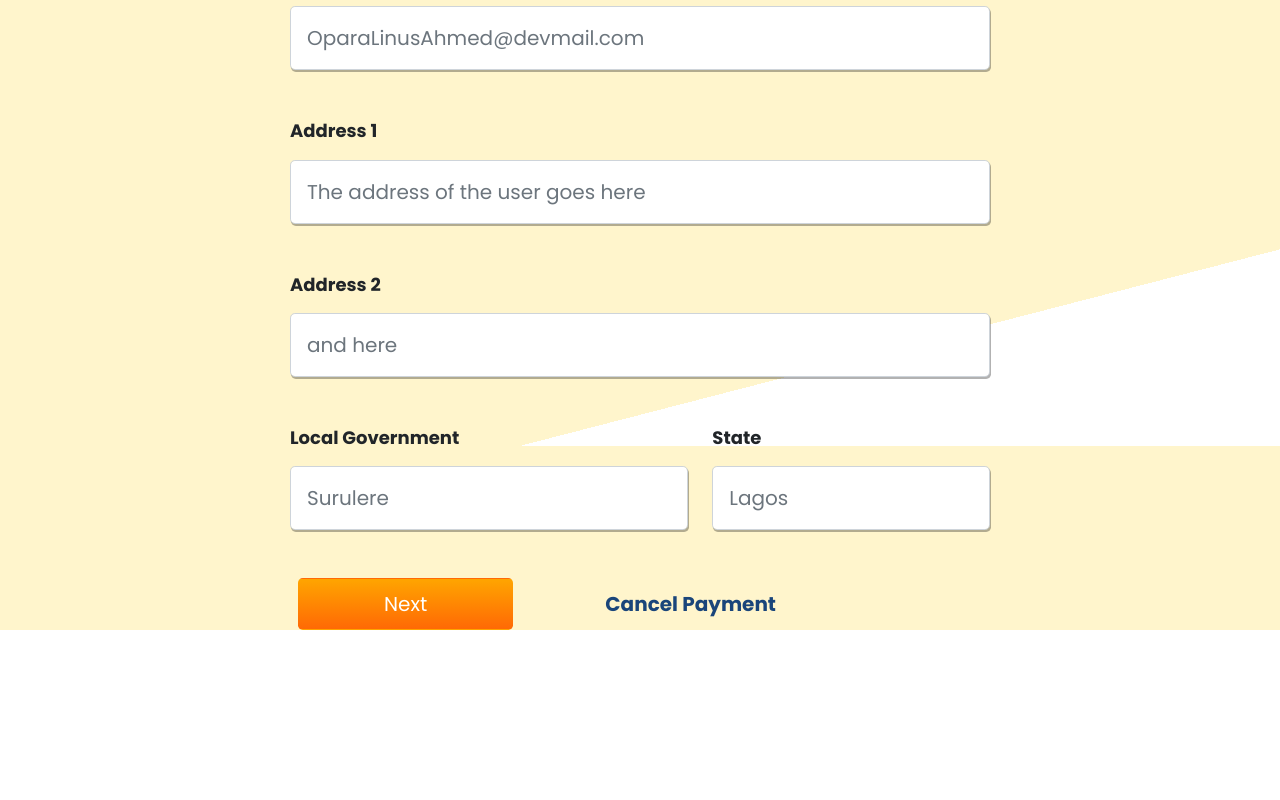
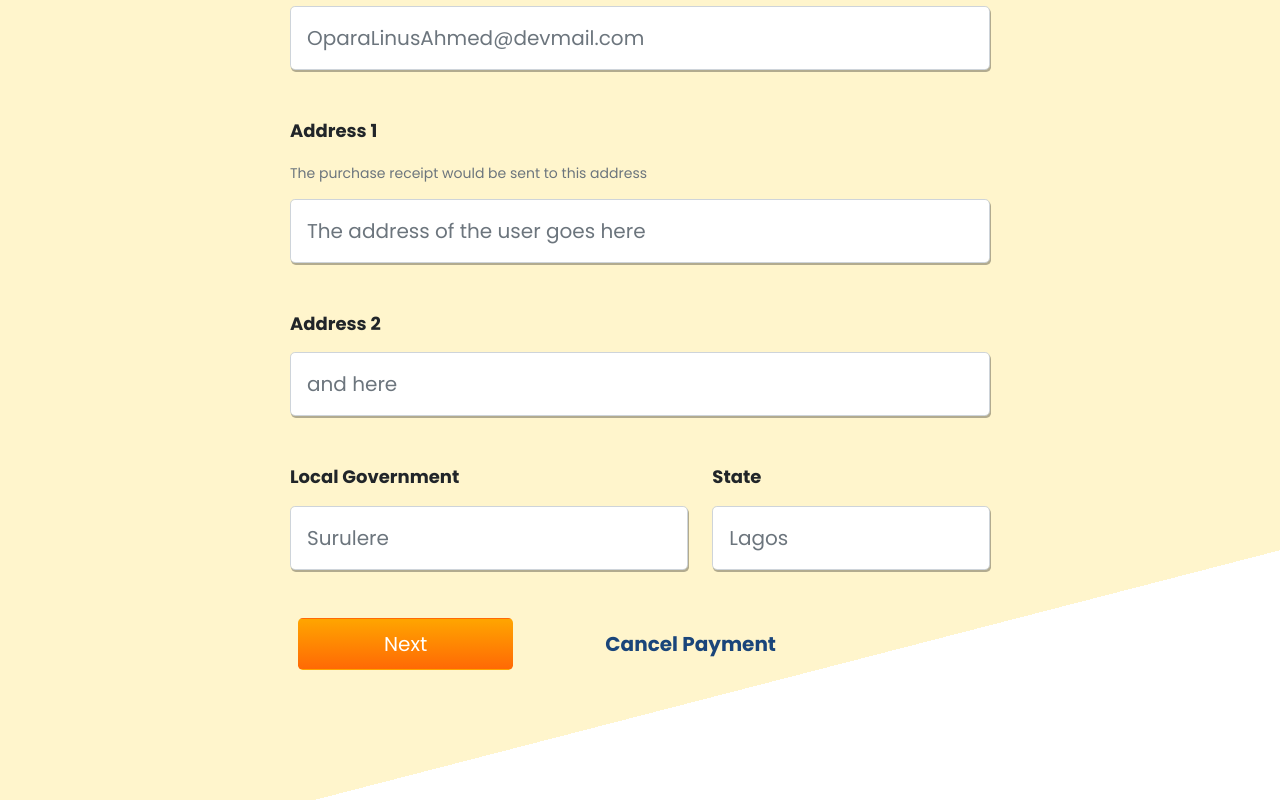
Before and after one commit to Mideolabanji/programming-task, a React (Create React App) app: page / in a window 1280 px wide. Shown: the part 534-1334 px from the top of the page. Before the commit the page ends 1164 px from the top, so only its background shows below. Built offline with nearby package versions, Linux system fonts and the light colour scheme.

Commit message:
added (footer) buttons

```diff
--- a/src/App.css
+++ b/src/App.css
@@ -1,6 +1,4 @@
 body {
-  height: 100vh;
-  width: 100vw;
   background: linear-gradient(165.5deg, #fff5cc, #fff5cc 85%, white 60%, white);
   font-family: "Poppins", sans-serif;
   line-height: 1.4;
@@ -9,6 +7,7 @@ body {
 .app-body {
   margin: auto;
   margin-top: 180px;
+  margin-bottom: 130px;
   max-width: 700px;
 }
 
@@ -60,5 +59,4 @@ input {
   font-weight: bold;
   font-size: 20px;
   margin-left: 75px;
-  display: inline-block;
 }
--- a/src/FormInputs.js
+++ b/src/FormInputs.js
@@ -3,6 +3,7 @@ import React from "react";
 export default function FormInputs() {
   return (
     <div>
+      <form>
         <div className="mb-5 mt-5">
           <label for="exampleFormControlTextarea1" className="form-label mb-3">
             Name
@@ -23,12 +24,16 @@ export default function FormInputs() {
             className="form-control form-control-lg"
             id="exampleFormControlInput1"
             placeholder="OparaLinusAhmed@devmail.com"
+            required
           />
         </div>
         <div className="mb-5">
           <label for="exampleFormControlTextarea1" className="form-label mb-3">
             Address 1
           </label>
+          <div className="form-text mb-3">
+            The purchase receipt would be sent to this address
+          </div>
           <input
             type="text"
             className="form-control form-control-lg"
@@ -49,7 +54,10 @@ export default function FormInputs() {
         </div>
         <div className="row">
           <div className="col-7">
-          <label for="exampleFormControlTextarea1" className="form-label mb-3">
+            <label
+              for="exampleFormControlTextarea1"
+              className="form-label mb-3"
+            >
               Local Government
             </label>
             <input
@@ -60,7 +68,10 @@ export default function FormInputs() {
             />
           </div>
           <div className="col-5">
-          <label for="exampleFormControlTextarea1" className="form-label mb-3">
+            <label
+              for="exampleFormControlTextarea1"
+              className="form-label mb-3"
+            >
               State
             </label>
             <input
@@ -71,8 +82,10 @@ export default function FormInputs() {
             />
           </div>
         </div>
-      <a className="#">
-        <button type="button" className="btn btn-lg mt-5 ms-2 next-btn">
+      </form>
+      <footer>
+        <a href="#">
+          <button type="submit" className="btn btn-lg mt-5 ms-2 next-btn">
             Next
           </button>
         </a>
@@ -84,6 +97,7 @@ export default function FormInputs() {
             Cancel Payment
           </button>
         </a>
+      </footer>
     </div>
   );
 }
```
Lines whose indentation alone changed are shown as unchanged.
